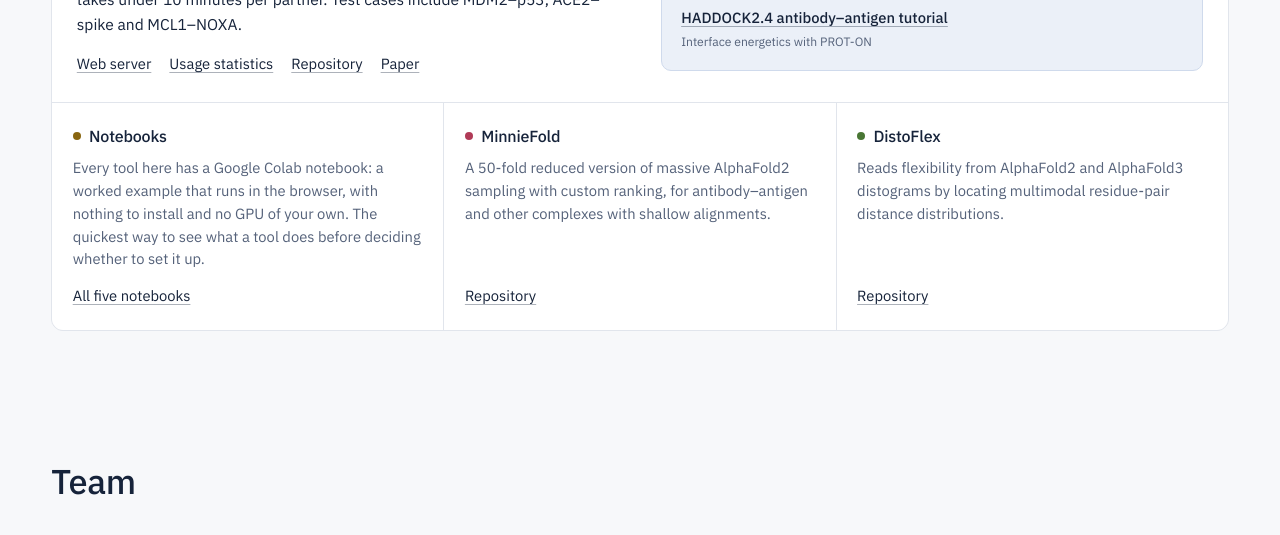
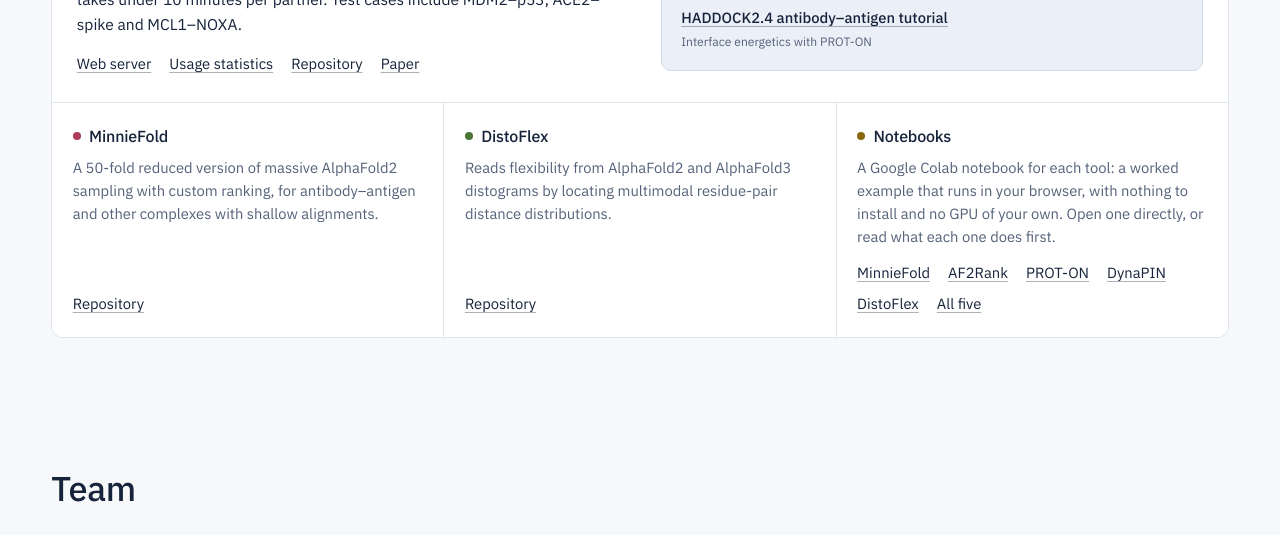
Before and after one commit to CSB-KaracaLab/CSB-KaracaLab.github.io, a plain HTML site: page index.html in a window 1280 px wide. Shown: the part 2210-2745 px from the top of the page. Drawn offline with Linux system fonts and the light colour scheme.

Commit message:
Put the notebooks card last and name the five notebooks on it
The card now carries a direct Colab link per tool — MinnieFold, AF2Rank,
PROT-ON, DynaPIN, DistoFlex — so a visitor can open one without going via
the notebooks page, which stays for the longer descriptions.

Co-Authored-By: Claude Opus 5 <noreply@anthropic.com>

```diff
--- a/index.html
+++ b/index.html
@@ -480,9 +480,9 @@ img{max-width:100%;height:auto}
             </ul>
           </div>
         </li>
-        <li class="c2" id="sw-notebooks"><h3 class="name">Notebooks</h3><span class="desc">Every tool here has a Google Colab notebook: a worked example that runs in the browser, with nothing to install and no GPU of your own. The quickest way to see what a tool does before deciding whether to set it up.</span><span class="go"><a href="notebooks/">All five notebooks</a></span></li>
         <li class="c1" id="sw-minniefold"><h3 class="name">MinnieFold</h3><span class="desc">A 50-fold reduced version of massive AlphaFold2 sampling with custom ranking, for antibody–antigen and other complexes with shallow alignments.</span><span class="go"><a href="https://github.com/CSB-KaracaLab/MinnieFold" target="_blank" rel="noopener">Repository</a></span></li>
         <li class="c4" id="sw-distogram"><h3 class="name">DistoFlex</h3><span class="desc">Reads flexibility from AlphaFold2 and AlphaFold3 distograms by locating multimodal residue-pair distance distributions.</span><span class="go"><a href="https://github.com/CSB-KaracaLab/af-distogram-flexibility" target="_blank" rel="noopener">Repository</a></span></li>
+        <li class="c2" id="sw-notebooks"><h3 class="name">Notebooks</h3><span class="desc">A Google Colab notebook for each tool: a worked example that runs in your browser, with nothing to install and no GPU of your own. Open one directly, or read what each one does first.</span><span class="go"><a href="https://colab.research.google.com/github/CSB-KaracaLab/MinnieFold/blob/main/MinnieFold_Colab.ipynb" target="_blank" rel="noopener">MinnieFold</a><a href="https://colab.research.google.com/github/CSB-KaracaLab/af2rank-pipeline/blob/main/notebooks/colab_demo.ipynb" target="_blank" rel="noopener">AF2Rank</a><a href="https://colab.research.google.com/github/CSB-KaracaLab/PROT-ON/blob/main/PROT-ON.ipynb" target="_blank" rel="noopener">PROT-ON</a><a href="https://colab.research.google.com/github/CSB-KaracaLab/DynaPIN/blob/main/DynaPIN_Colab.ipynb" target="_blank" rel="noopener">DynaPIN</a><a href="https://colab.research.google.com/github/CSB-KaracaLab/af-distogram-flexibility/blob/main/AF_distogram_Colab.ipynb" target="_blank" rel="noopener">DistoFlex</a><a href="notebooks/">All five</a></span></li>
       </ul>
     </div>
   </section>
```
